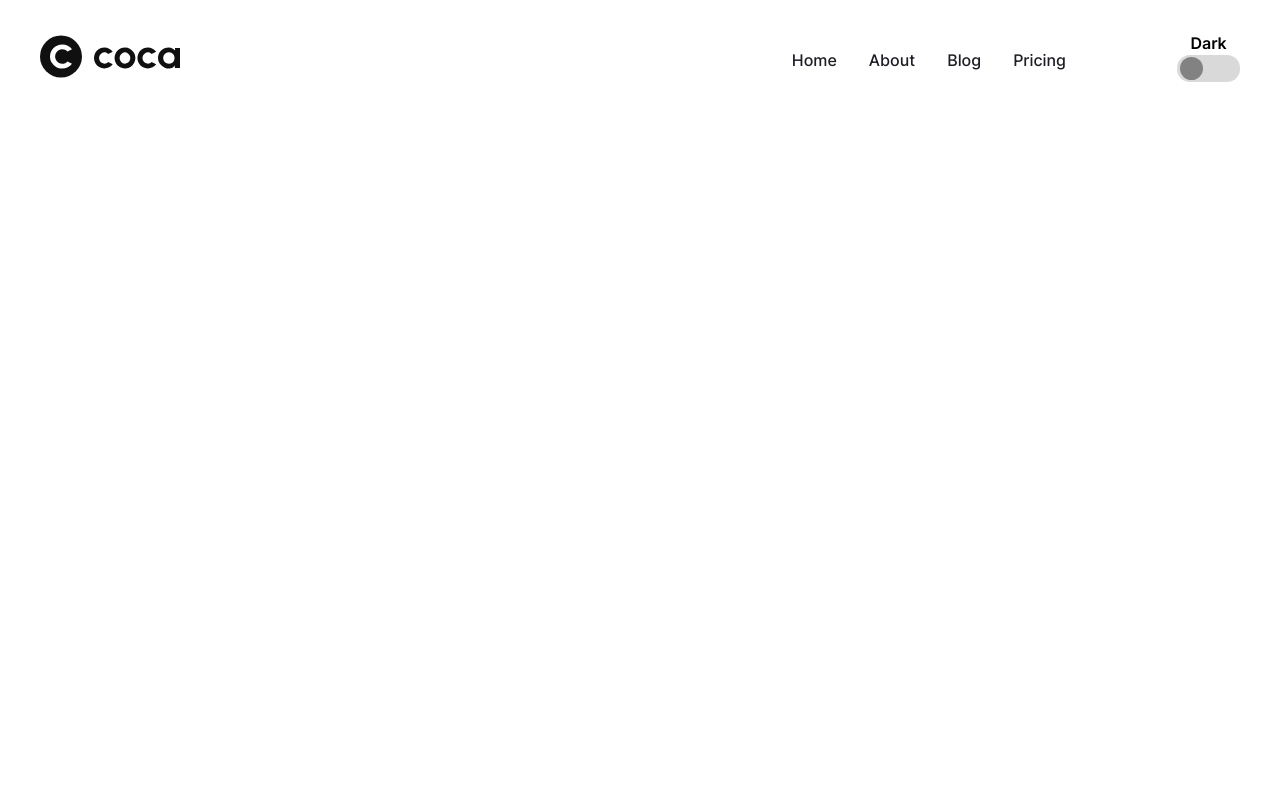
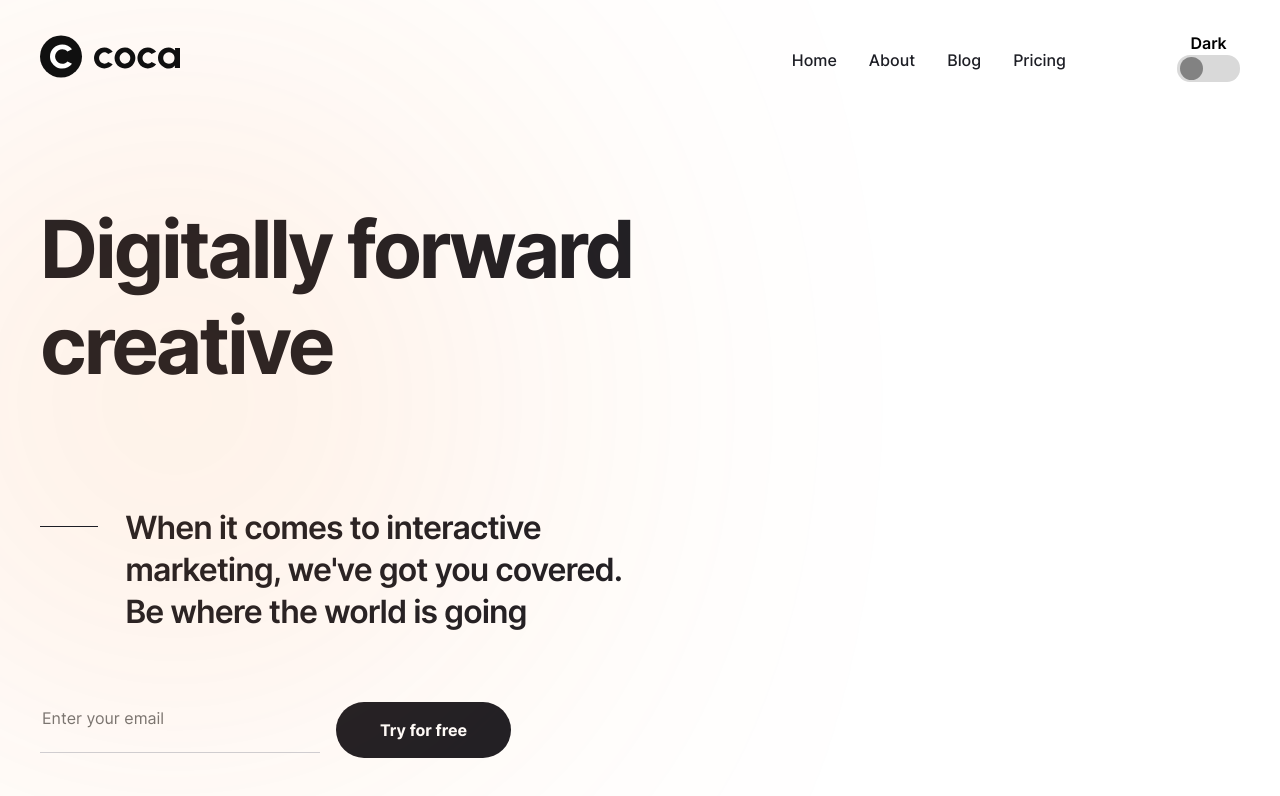
Before and after one commit to Wasnik19/Coca, a website built with Vite: page src/index.html in a window 1280 px wide. Built offline with nearby package versions, Linux system fonts and the light colour scheme.

Commit message:
Added hero section

```diff
--- a/src/assets/scss/base/vars.scss
+++ b/src/assets/scss/base/vars.scss
@@ -2,6 +2,7 @@
     // neutral colors
     --neutral-color-10: #fff;
     --neutral-color-20: #f5f5f5;
+    --neutral-color-40: #ced1d8;
     --neutral-color-60: #18181d;
     --neutral-color-100: #1d1e25;
     --neutral-color-120: #828282;
--- a/src/assets/scss/components/header.scss
+++ b/src/assets/scss/components/header.scss
@@ -1,4 +1,9 @@
 .header {
+    position: fixed;
+    top: 0;
+    right: 0;
+    left: 0;
+    z-index: var(--z-index-3);
     padding: 26px 0 22px;
 
     &__container {
--- /dev/null
+++ b/src/assets/scss/components/home/hero.scss
@@ -0,0 +1,63 @@
+.hero {
+    padding-top: 201px;
+
+    &__container {
+        @include flex-all-between;
+        position: relative;
+
+        &::before {
+            content: '';
+            position: absolute;
+            top: -50px;
+            left: -100px;
+            display: inline-block;
+            border-radius: 100%;
+            width: 500px;
+            height: 500px;
+            background: #fa7515;
+            opacity: 0.25;
+            filter: blur(220px);
+        }
+    }
+
+    &__left {
+        max-width: 599px;
+    }
+
+    &__title {
+        margin-bottom: 114px;
+        font-weight: 700;
+        font-size: 80px;
+        line-height: 120%;
+        letter-spacing: -0.04em;
+        color: var(--neutral-color-100);
+    }
+
+    &__subtitle {
+        margin-bottom: 69px;
+    }
+
+    &__form {
+        @include flex-align-center;
+        gap: 16px;
+    }
+
+    &__input {
+        border-bottom: 1px solid var(--neutral-color-40);
+        padding-bottom: 23px;
+        width: 280px;
+        height: 47px;
+        min-width: 280px;
+        font-weight: 400;
+        font-size: 16px;
+        line-height: 150%;
+        color: var(--neutral-color-100);
+        background-color: var(--neutral-color-10);
+    }
+
+    &__btn {
+        padding: 16px 44px;
+        color: var(--neutral-color-10);
+        background-color: var(--neutral-color-100);
+    }
+}
--- a/src/assets/scss/globals/_index.scss
+++ b/src/assets/scss/globals/_index.scss
@@ -1 +1,2 @@
 @import './text';
+@import './button';
--- /dev/null
+++ b/src/assets/scss/globals/button.scss
@@ -0,0 +1,14 @@
+.button {
+    &-form {
+        border-radius: 100px;
+        font-weight: 700;
+        font-size: 16px;
+        line-height: 150%;
+        text-align: center;
+        transition: var(--transition);
+
+        &:hover {
+            opacity: 0.9;
+        }
+    }
+}
--- a/src/assets/scss/globals/text.scss
+++ b/src/assets/scss/globals/text.scss
@@ -106,6 +106,7 @@
             &::before {
                 content: '';
                 display: inline-block;
+                padding-right: 47px;
                 width: 76px;
                 height: 1px;
                 background-color: var(--neutral-color-100);
--- a/src/assets/scss/main.scss
+++ b/src/assets/scss/main.scss
@@ -4,3 +4,4 @@
 
 // components
 @import './components/header';
+@import './components/home/hero';
--- a/src/html/components/header.html
+++ b/src/html/components/header.html
@@ -1,3 +1,4 @@
+<div class="overlay" data-burger="overlay"></div>
 <header class="header">
     <h1 class="hidden">Coca - Digital Marketing Website. Home page</h1>
     <div class="container header__container">
--- /dev/null
+++ b/src/html/components/home/hero.html
@@ -0,0 +1,20 @@
+<section class="hero">
+    <div class="container hero__container">
+        <div class="hero__left">
+            <h2 class="hero__title">Digitally forward creative</h2>
+            <p class="hero__subtitle text-p-subtitle">
+                When it comes to interactive marketing, we've got you covered.
+                Be where the world is going
+            </p>
+            <form class="hero__form">
+                <input
+                    class="hero__input"
+                    type="email"
+                    placeholder="Enter your email"
+                    required
+                />
+                <button class="hero__btn button-form">Try for free</button>
+            </form>
+        </div>
+    </div>
+</section>
--- a/src/index.html
+++ b/src/index.html
@@ -2,8 +2,8 @@
 <html lang="en">
     <load src="./html/base/head.html" title="Home" />
     <body class="body" data-theme="light">
-        <div class="overlay" data-burger="overlay"></div>
         <load src="./html/components/header.html" />
+        <load src="./html/components/home/hero.html" />
         <script type="module" src="/js/main.js"></script>
     </body>
 </html>
--- a/src/js/components/burger.js
+++ b/src/js/components/burger.js
@@ -2,17 +2,20 @@ export const useBurger = () => {
     const burgerBtn = document.querySelector('[data-burger="btn"]');
     const burgerMenu = document.querySelector('[data-burger="menu"]');
     const overlay = document.querySelector('[data-burger="overlay"]');
+    const body = document.body;
 
     const closeBurgerMenu = () => {
         burgerBtn.classList.remove('burger--active');
         burgerMenu.classList.remove('header__right--visible');
         overlay.classList.remove('overlay--visible');
+        body.classList.remove('body--fixed');
     };
 
     burgerBtn.addEventListener('click', () => {
         burgerBtn.classList.toggle('burger--active');
         burgerMenu.classList.toggle('header__right--visible');
         overlay.classList.toggle('overlay--visible');
+        body.classList.toggle('body--fixed');
     });
 
     overlay.addEventListener('click', closeBurgerMenu);
```
